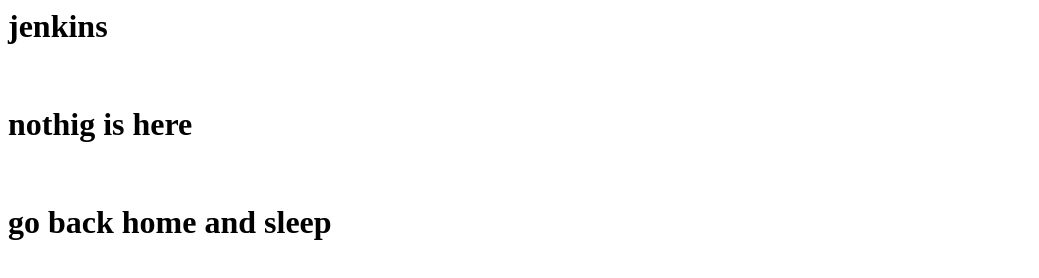
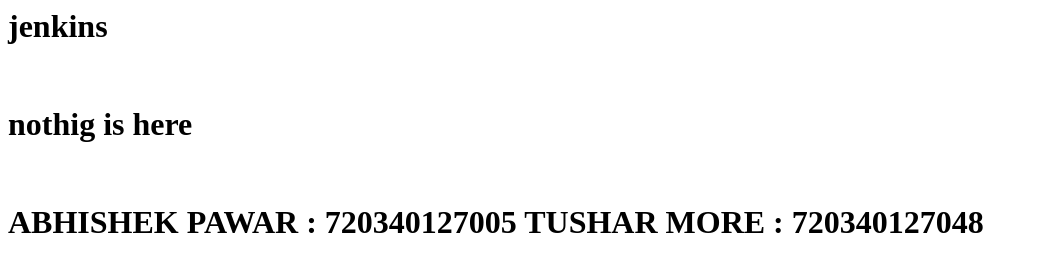
Before and after one commit to 9890ABHI/dhpcsa-jenkins, a plain HTML site: page index.html in a window 1280 px wide. Shown: the whole page, without its empty margins (0-1039 px from the left). Drawn offline with Linux system fonts and the light colour scheme.

Commit message:
Update index.html

```diff
--- a/index.html
+++ b/index.html
@@ -7,5 +7,6 @@
 </h1>
 <br/>
 <h1>
-  go back home and sleep
+  ABHISHEK PAWAR : 720340127005
+  TUSHAR MORE : 720340127048
 </h1>
```
